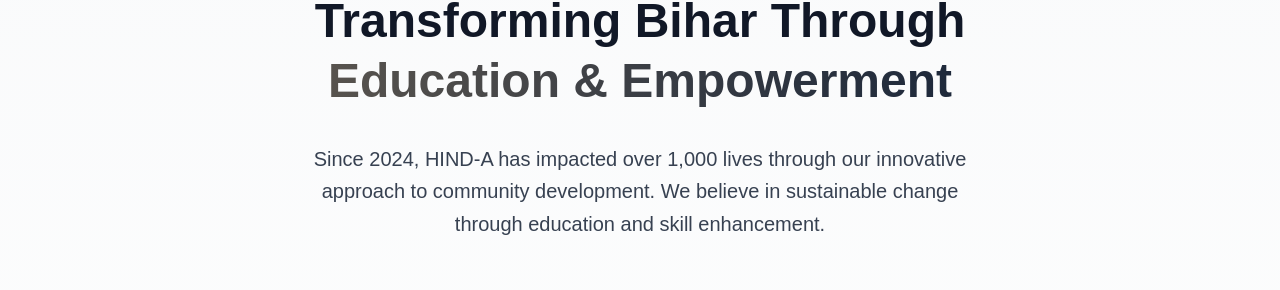
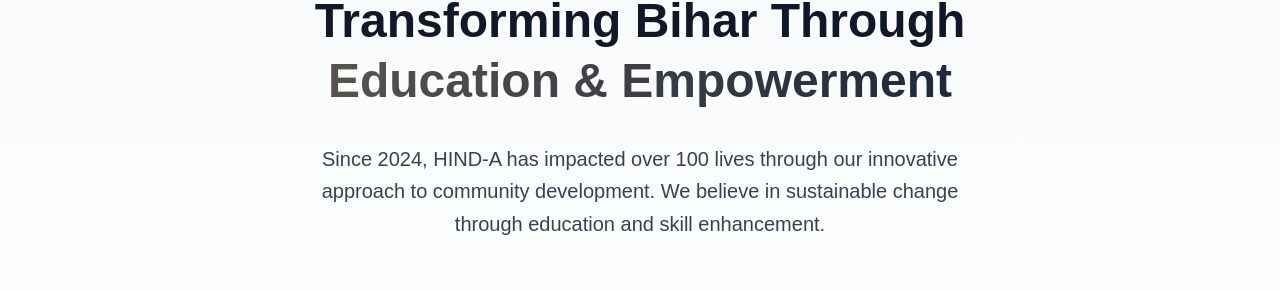
Before and after one commit to Hind-A-Trust/HIND-A-Prod, a Next.js app: page / in a window 1280 px wide. Shown: the part 974-1264 px from the top of the page. Built offline with nearby package versions, Linux system fonts and the light colour scheme.

Commit message:
rectified numbers

```diff
--- a/src/app/page.tsx
+++ b/src/app/page.tsx
@@ -191,7 +191,7 @@
               </span>
             </h2>
             <p className="text-xl text-gray-700 max-w-2xl mx-auto leading-relaxed">
-              Since 2024, HIND-A has impacted over 1,000 lives through our innovative approach
+              Since 2024, HIND-A has impacted over 100 lives through our innovative approach
               to community development. We believe in sustainable change through education and skill enhancement.
             </p>
           </motion.div>
@@ -489,7 +489,7 @@
                       <p>
                       &quot;Our journey began with a simple question: How can we create lasting change? The answer
                         lay in education and healthcare, the two pillars that can transform not just individuals,
-                        but entire communities. Today, I&apos;m proud to say that we&apos;ve impacted over 1,000 lives,
+                        but entire communities. Today, I&apos;m proud to say that we&apos;ve impacted over 100 lives,
                         but this is just the beginning.&quot;
                       </p>
                       <p>
```
